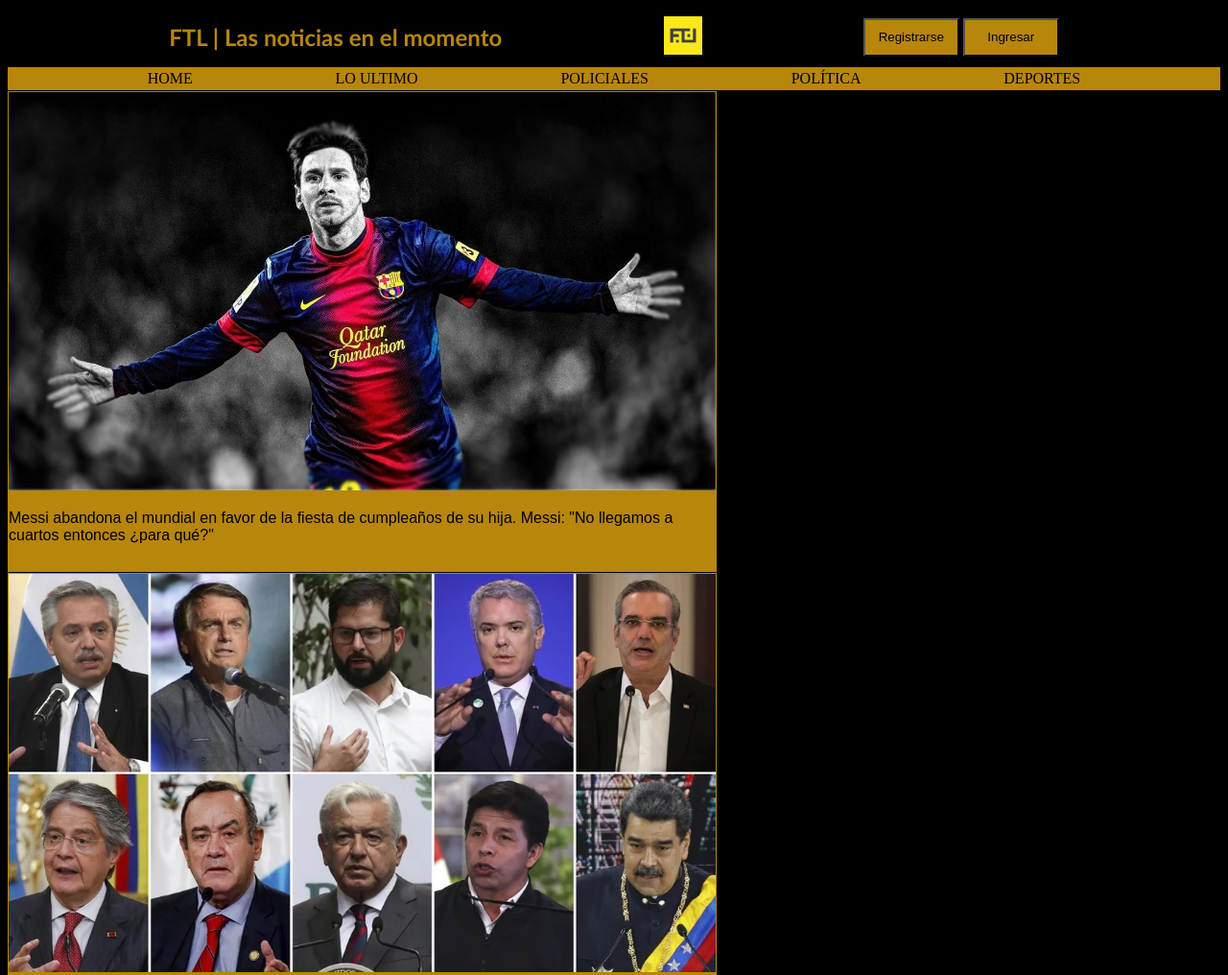
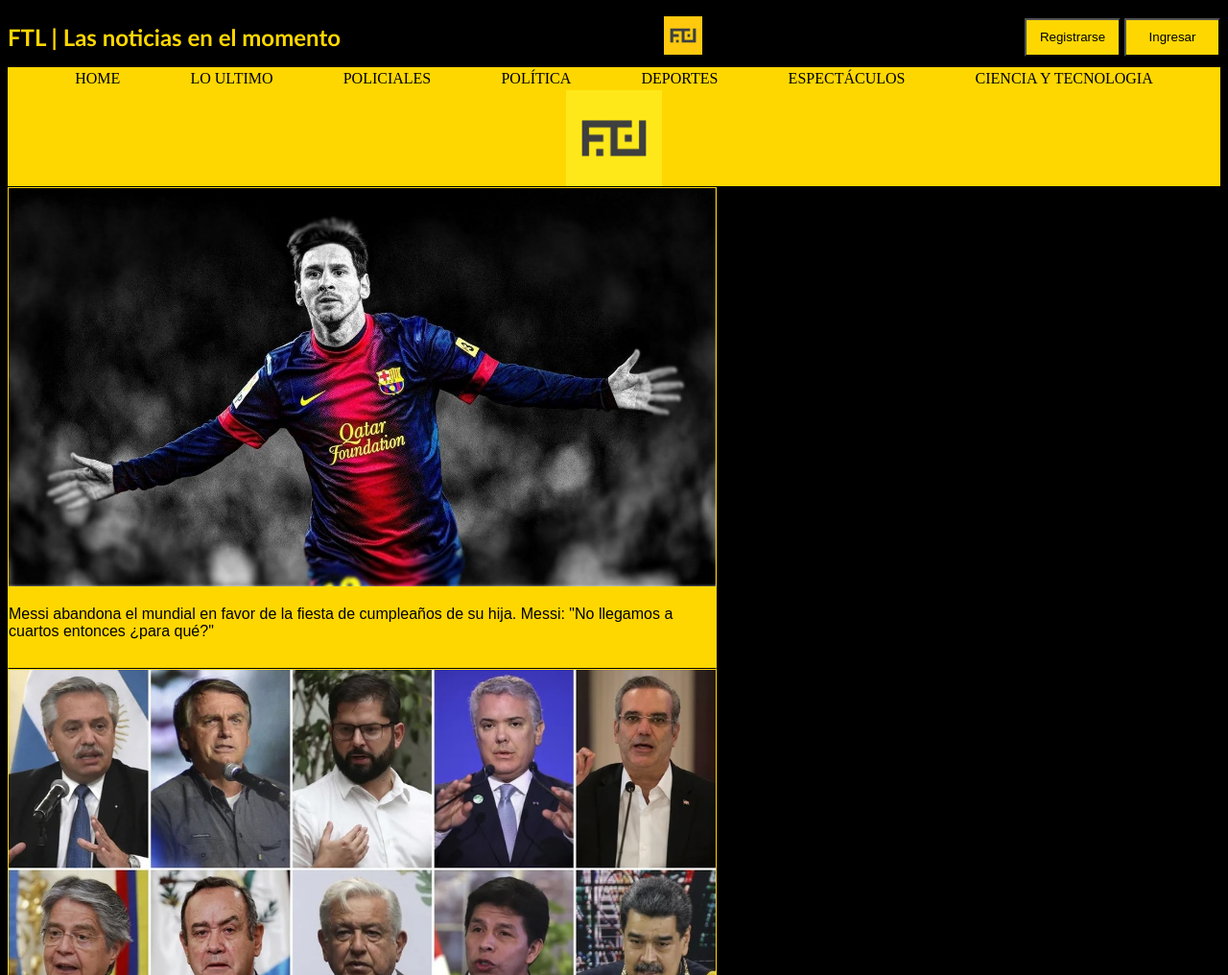
Before and after one commit to hlerda1/FTL, a plain HTML site: page index.html in a window 1280 px wide. Shown: the top 1016 px of the page at 96% size. Drawn offline with Linux system fonts and the light colour scheme.

Commit message:
Agregado media queries, banner de publicidad, imagenes y ajustes de CSS

```diff
--- a/index.html
+++ b/index.html
@@ -4,17 +4,20 @@
         <meta charset="UTF-8">
         <meta http-equiv="X-UA-Copatible" content="IE=edge">
         <link rel="stylesheet" href="style.css">
-        <!-- <link rel="stylesheet" href="media-queries.css"> -->
+        <link rel="stylesheet" href="media-queries.css">
         <title>FTL | El Diario Veloz</title>
     </head>
     <body>
         <header>
             <div id="mainbar">
-                <h1>
+                <div id="menu">
+                    <img id="menuicon"" src="./iconos/menu.png" alt="menu icon">
+                </div>
+                <h1 id="nombre">
                     FTL | Las noticias en el momento
                 </h1>
                 <div>
-                    <img id="logo" src="./iconos/Logo.png" alt="Logo">
+                    <img id="logo" src="./iconos/Logo2.png" alt="Logo">
                 </div>
                 <div>
                     <input class="button" type="button" value="Registrarse">
@@ -29,7 +32,12 @@
                         <li><a href="" title="FTL | POLICIALES" alt="FTL | POLICIALES">POLICIALES</a></li>
                         <li><a href="" title="FTL | POLÍTICA" alt="FTL | POLÍTICA">POLÍTICA</a></li>
                         <li><a href="" title="FTL | DEPORTES" alt="FTL | DEPORTES">DEPORTES</a></li>
+                        <li><a href="" title="FTL | ESPECTÁCULOS" alt="FTL | ESPECTÁCULOS">ESPECTÁCULOS</a></li>
+                        <li><a href="" title="FTL | CIENCIA Y TECNOLOGIA" alt="FTL | CIENCIA Y TECNOLOGIA">CIENCIA Y TECNOLOGIA</a></li>
                     </ul>
+                    <div id="div1">
+                        <img id="banner1" src="./imagenes/banner0001.gif" alt="Banner">
+                    </div>
                 </nav>
             </div>
         </header>
--- /dev/null
+++ b/media-queries.css
@@ -0,0 +1,15 @@
+@media screen and (max-width: 768px){
+    #nombre{
+        display: none;
+    }
+    #navbar{
+        display: none;
+    }
+
+}
+
+@media screen and (min-width: 1024px) {
+    #menu{
+        display: none;
+    }
+}
--- a/style.css
+++ b/style.css
@@ -4,7 +4,7 @@ body{
 h1{
     font-family: 'Trebuchet MS', 'Lucida Sans Unicode', 'Lucida Grande', 'Lucida Sans', Arial, sans-serif;
     font-size: x-large;
-    color: darkgoldenrod;
+    color: gold;
 }
 
 #mainbar{
@@ -13,12 +13,12 @@ h1{
     list-style-type: none;
     display: flex;
     flex-flow: row;
-    justify-content: space-evenly;
+    justify-content: space-between;
     align-items: center;
 }
 
 #navbar{
-    background-color: darkgoldenrod;
+    background-color: gold;
     border-top: 1px solid black;
     border-bottom: 1px solid black;
 }
@@ -40,7 +40,7 @@ li a {
   }
 
 li a:hover{
-    color: white;
+    color: darkgoldenrod;
 }
 
 img{
@@ -51,15 +51,15 @@ img{
 .button{
     height: 40px;
     width: 100px;
-    background-color: darkgoldenrod;
+    background-color: gold;
 }
 
 .block-noticia{
     width: 737px;
     height: 500px;
-    background-color: darkgoldenrod;
+    background-color: gold;
     font-family: Arial, Helvetica, sans-serif;
-    border: 1px solid darkgoldenrod;
+    border: 1px solid gold;
     border-bottom: 1px solid black;
 }
 
@@ -68,8 +68,28 @@ img{
     height: 40px;
 }
 
+#menuicon{
+    width: 40px;
+    height: 40px;
+}
+
+#div1{
+    margin: 0%;
+    padding: 0%;
+    list-style-type: none;
+    display: flex;
+    flex-flow: row;
+    justify-content: space-evenly;
+    align-items: center;
+}
+
+#banner1{
+    width: 100px;
+    height: 100px;
+}
+
 footer{
     height: 100px;
-    background-color: darkgoldenrod;
+    background-color: gold;
     font-family: Arial, Helvetica, sans-serif;
 }
```
Also changed, not shown: iconos/Logo2.png (added), iconos/menu.png (added), imagenes/banner0001.gif (added), 1 other file.
